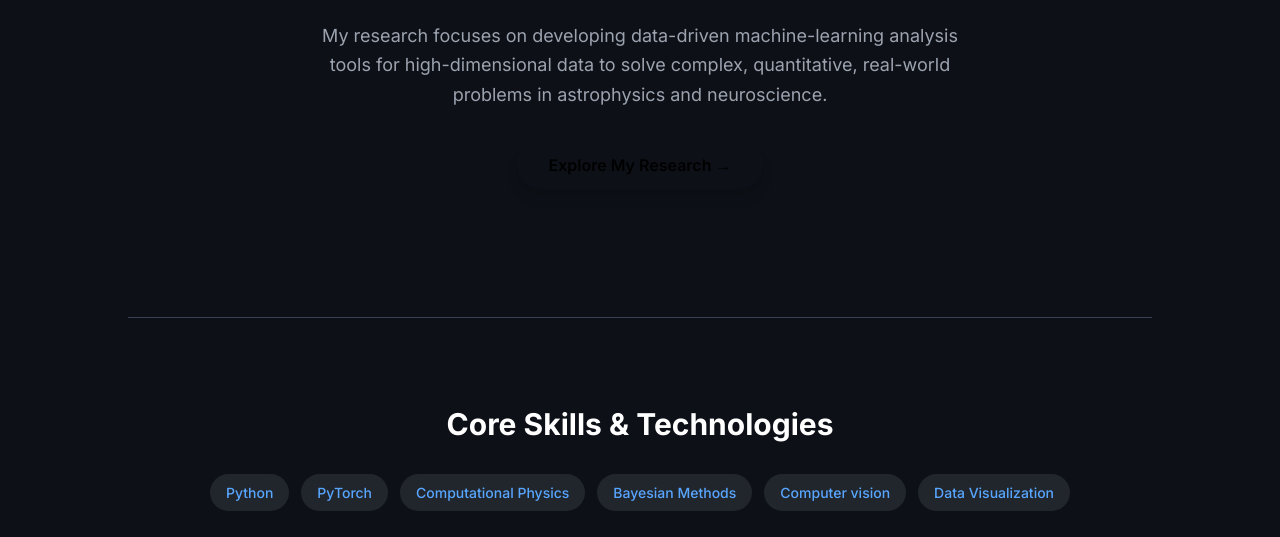
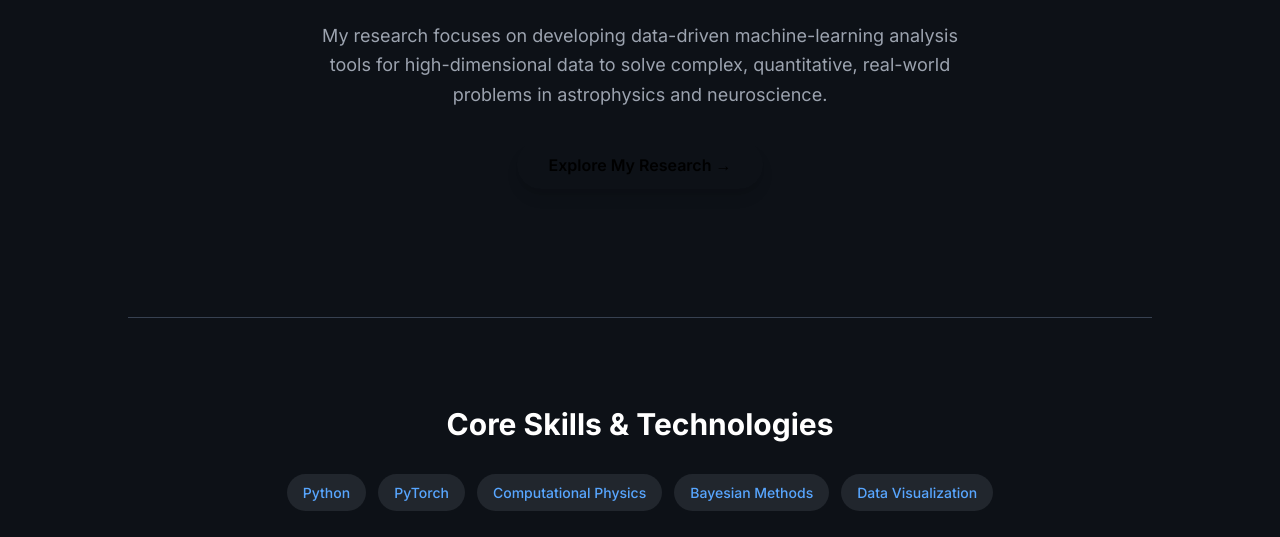
Before and after one commit to ruoyushang/ruoyushang.github.io, a plain HTML site: page index.html in a window 1280 px wide. Shown: the part 415-952 px from the top of the page. Drawn offline with nearby package versions, Linux system fonts and the light colour scheme.

Commit message:
Update index.html

```diff
--- a/index.html
+++ b/index.html
@@ -116,7 +116,6 @@
                 <span class="skill-tag">PyTorch</span>
                 <span class="skill-tag">Computational Physics</span>
                 <span class="skill-tag">Bayesian Methods</span>
-                <span class="skill-tag">Computer vision</span>
                 <span class="skill-tag">Data Visualization</span>
             </div>
         </section>
```
